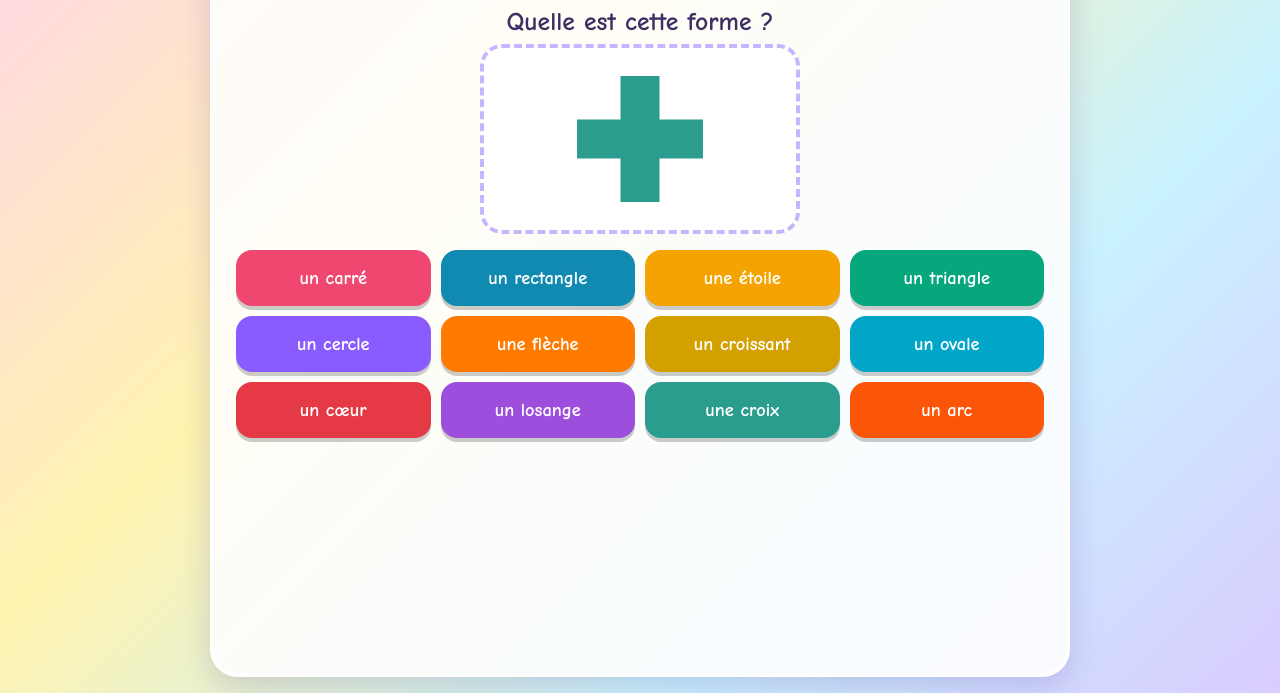
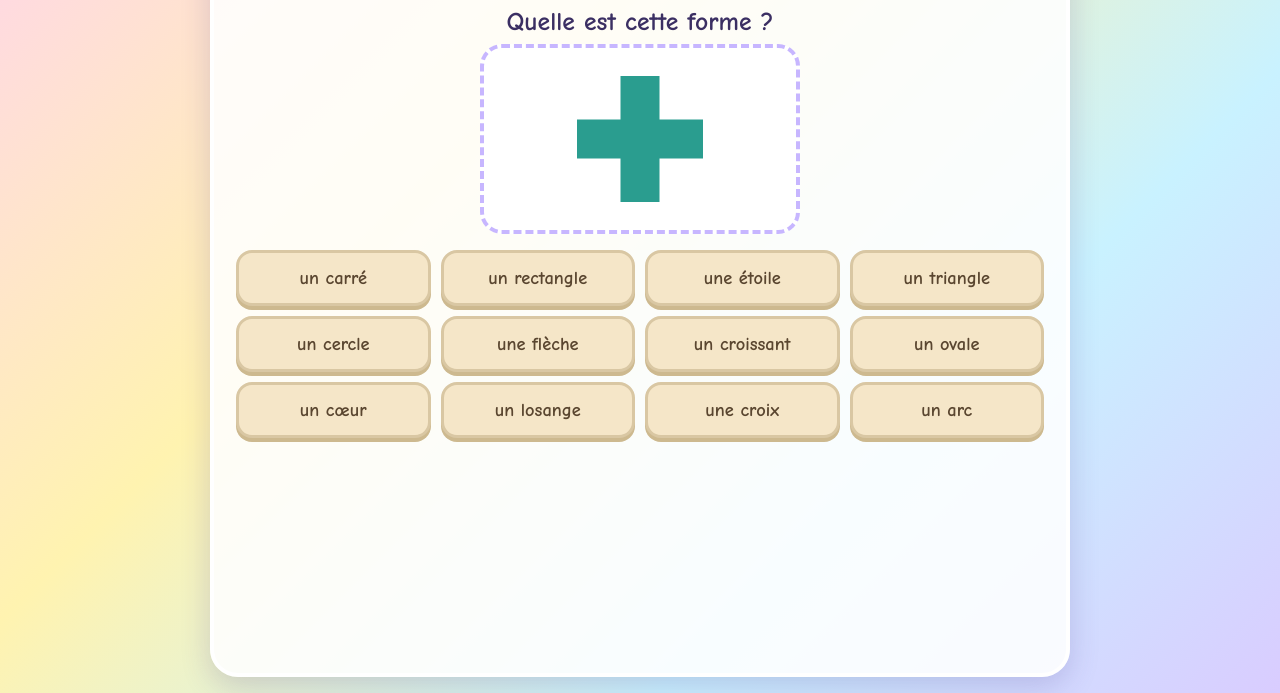
Before and after one commit to Laclassedeschampions/Laclassedeschampions.github.io, a plain HTML site: page 57 quiz-formes.html in a window 1280 px wide. Both pictures are taken after a click on the button "▶ Jouer". Shown: the part 107-800 px from the top of the page. Drawn offline with Linux system fonts and the light colour scheme.

Commit message:
Add files via upload

```diff
--- a/57 quiz-formes.html
+++ b/57 quiz-formes.html
@@ -77,16 +77,17 @@
     font-weight: bold;
     padding: 14px 6px;
     border-radius: 16px;
-    border: 3px solid transparent;
-    color: #fff;
+    border: 3px solid #d9c7a3;
+    background: #f5e6c8;
+    color: #5a4630;
     cursor: pointer;
-    box-shadow: 0 4px 0 rgba(0,0,0,.2);
+    box-shadow: 0 4px 0 #cdb98f;
     transition: transform .1s;
   }
   .label-btn:hover:not(:disabled) { transform: translateY(-3px) scale(1.03); }
   .label-btn:disabled { cursor: default; }
-  .label-btn.good { outline: 5px solid #1fb94a; background: #1fb94a !important; transform: scale(1.06); }
-  .label-btn.bad { outline: 5px solid #e53935; background: #e53935 !important; animation: shake .4s; }
+  .label-btn.good { outline: 5px solid #1fb94a; background: #1fb94a !important; color: #fff; border-color: #1fb94a; transform: scale(1.06); }
+  .label-btn.bad { outline: 5px solid #e53935; background: #e53935 !important; color: #fff; border-color: #e53935; animation: shake .4s; }
   .label-btn.faded { opacity: .45; }
   @keyframes shake { 0%,100% { transform: translateX(0) } 25% { transform: translateX(-6px) } 75% { transform: translateX(6px) } }
 
@@ -207,8 +208,6 @@
     { id: "arc",       label: "un arc",       color: "#fb5607",
       svg: '<path d="M12 74 A38 38 0 0 1 88 74" fill="none" stroke="#fb5607" stroke-width="12" stroke-linecap="round"/>' }
   ];
-  var BTN_COLORS = ["#ef476f","#118ab2","#f5a300","#06a77d","#8a5cff","#ff7b00",
-                    "#d4a000","#00a5c8","#e63946","#9d4edd","#2a9d8f","#fb5607"];
 
   function svgOf(shape, size) {
     return '<svg viewBox="0 0 100 100" xmlns="http://www.w3.org/2000/svg" aria-hidden="true">' +
@@ -268,7 +267,6 @@
       b.type = "button";
       b.textContent = s.label;
       b.dataset.id = s.id;
-      b.style.background = BTN_COLORS[i];
       b.addEventListener("click", function () { answer(s.id); });
       box.appendChild(b);
     });
```
